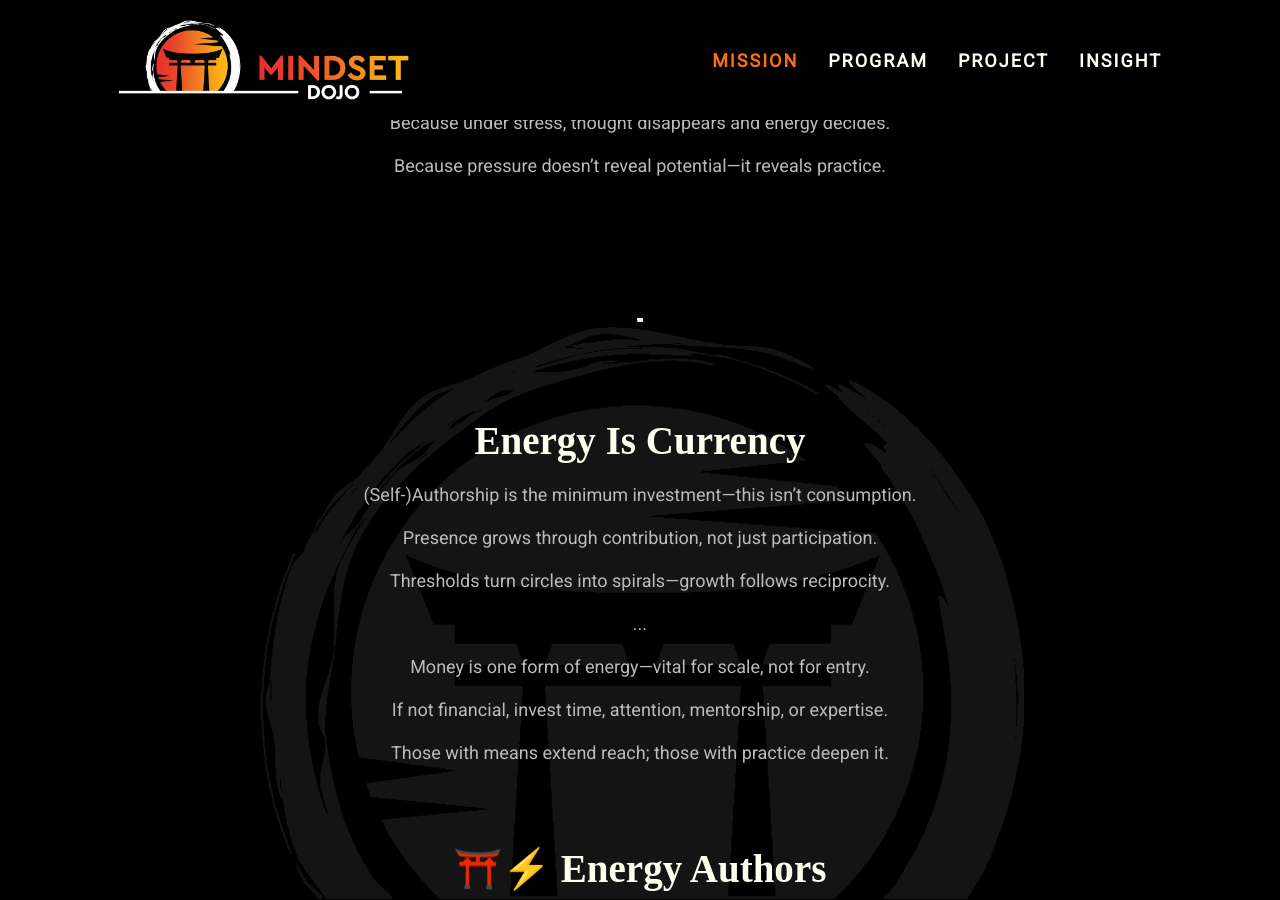
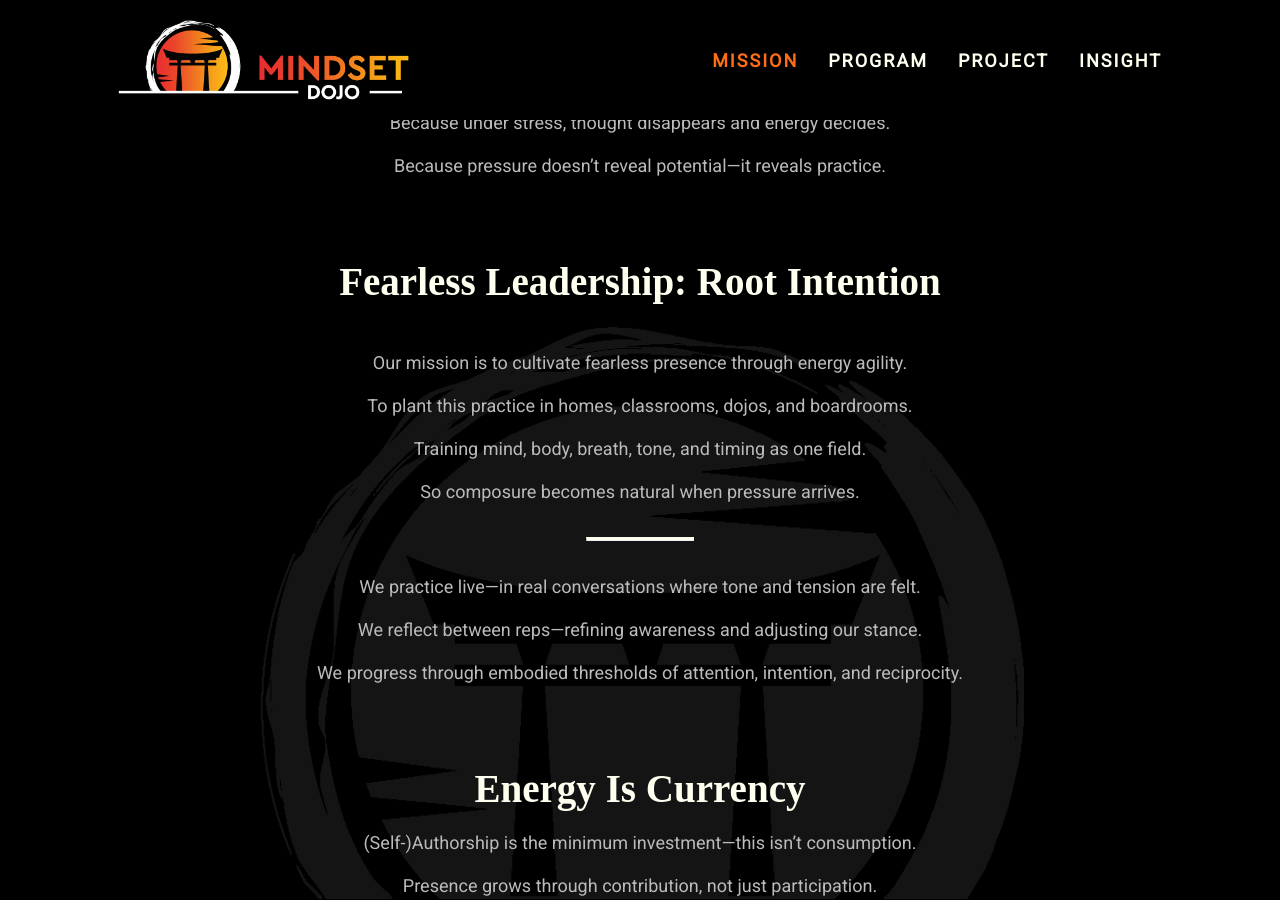
Before and after one commit to mindset-dojo/mindset-dojo.github.io, a Jekyll site: the page built from mission.md, in a window 1280 px wide and 900 px high, scrolled down 760 px. Built offline with Jekyll 4.4.1, drawn with Linux system fonts in a browser that asks for light colours; some web fonts are replaced.

Commit message:
fix: DEBUG

```diff
--- a/_data/mission.yaml
+++ b/_data/mission.yaml
@@ -26,7 +26,7 @@ sections:
         - "Because awareness alone can’t change a reflex—it must be retrained."
         - "Because under stress, thought disappears and energy decides."
         - "Because pressure doesn’t reveal potential—it reveals practice."
-  - type: mission-core
+  - type: mission
     data:
       mission_rally_suffix_label: ": Root Intention"
       mission_statement_bridge:
--- a/_includes/sections/_dispatch.html
+++ b/_includes/sections/_dispatch.html
@@ -4,8 +4,8 @@ Each case delegates to a small, focused template for that section type.
 {%- endcomment -%}
 
 {%- case section.type -%}
-  {%- when 'mission-core' -%}
-    {% include sections/mission-core.html section=section data=data data_key=data_key %}
+  {%- when 'mission' -%}
+    {% include sections/mission.html section=section data=data data_key=data_key %}
 
   {%- when 'text' -%}
     {% include sections/text.html section=section %}
--- a/_includes/sections/mission-core.html
+++ /dev/null
@@ -1,12 +0,0 @@
-{%- comment -%}
-mission-core section renderer.
-
-section.data must contain (bridge-only):
-  - mission_rally_suffix_label: <string, optional>
-  - mission_statement_bridge:   <array of strings, optional>
-{%- endcomment -%}
-
-{%- assign D = section.data -%}
-{%- assign mission_source = site.data.mission -%}
-
-{% include mission-core.html mission=mission_source context=D %}
--- /dev/null
+++ b/_includes/sections/mission.html
@@ -0,0 +1,29 @@
+{%- comment -%}
+mission section (inline)
+Expects section.data to include the "bridge" only:
+  - mission_rally_suffix_label: <string, optional>
+  - mission_statement_bridge:   <array of strings, optional>
+
+Canonical mission (rally, statement) is pulled from _data/mission.yaml via site.data.mission.
+{%- endcomment -%}
+
+{%- assign D = section.data -%}
+{%- assign mission = site.data.mission -%}
+
+<section class="md-flow">
+  <h2>{{ mission.rally }}{{ D.mission_rally_suffix_label }}</h2>
+  <br>
+  {% if mission.statement %}
+    {% for item in mission.statement %}
+      <p>{{ item }}</p>
+    {% endfor %}
+  {% endif %}
+
+  <hr/>
+
+  {% if D.mission_statement_bridge %}
+    {% for item in D.mission_statement_bridge %}
+      <p>{{ item }}</p>
+    {% endfor %}
+  {% endif %}
+</section>
```
